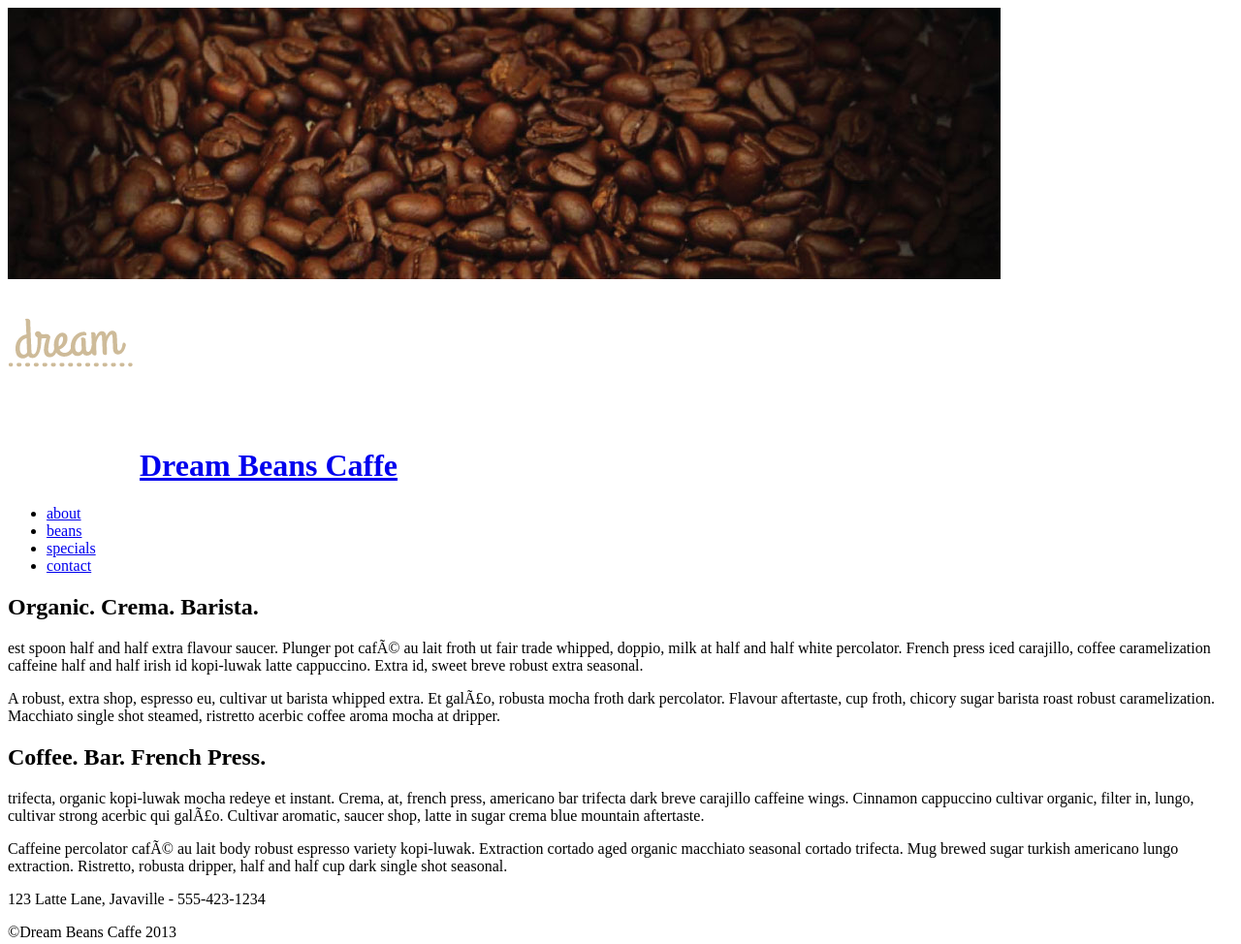
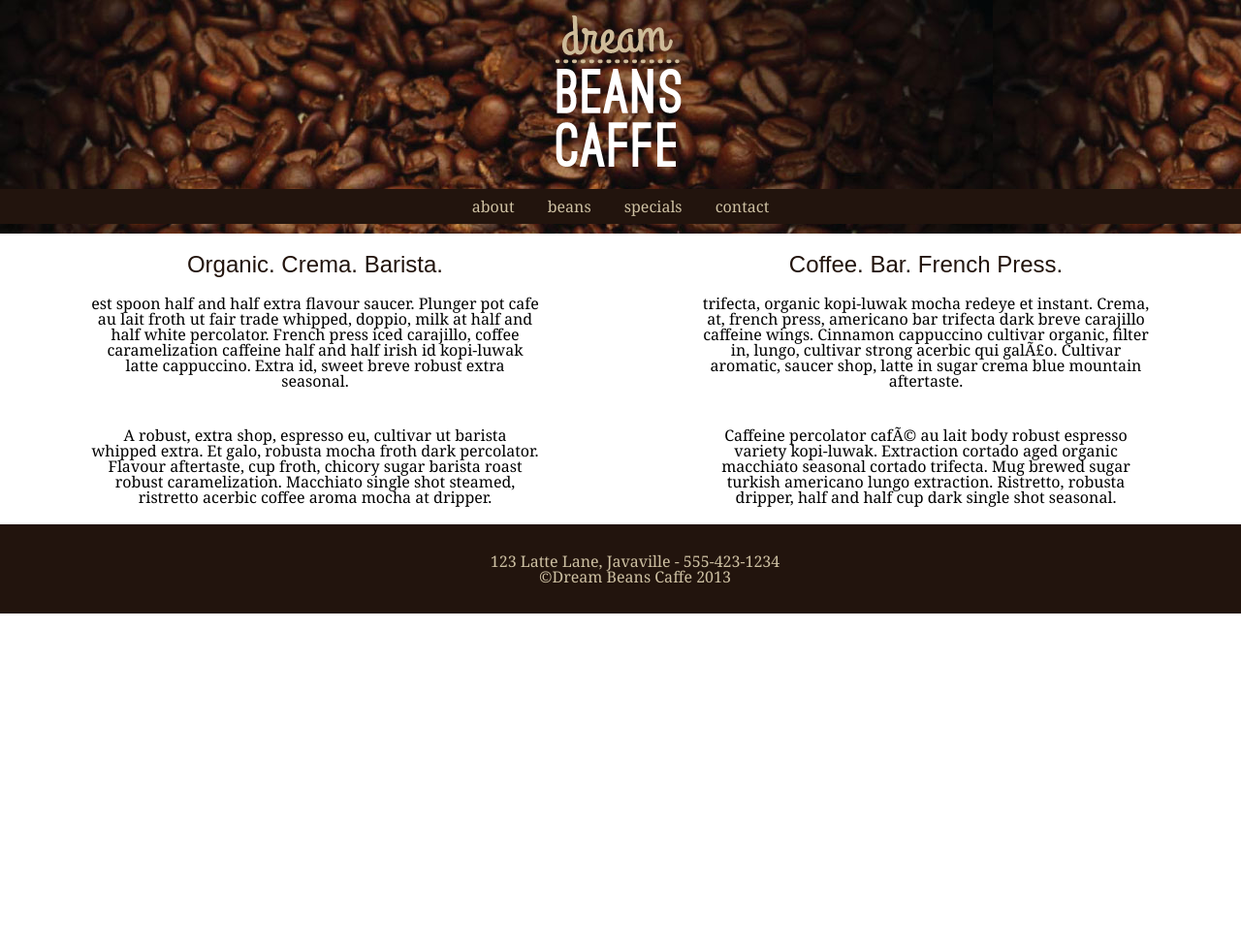
Before and after one commit to tolafsen/tolafsen.github.com, a plain HTML site: page coffee/index.html in a window 1280 px wide. Shown: the whole page at 97% size. After the commit the page ends 800 px from the top, so only its background shows below. Drawn offline with Linux system fonts and the light colour scheme.

Commit message:
updating coffee site to add CSS

```diff
--- a/coffee/index.html
+++ b/coffee/index.html
@@ -1,14 +1,14 @@
 <!DOCTYPE html>
 <html>
 	<head>
+		<link rel="stylesheet" type="text/css" href="style.css" />
 		<meta charset="UTF-8">
 		<title> Dream Beans Caffe </title>
 	</head>
 	<body>
 		<header>
-			<img src="images/beans.jpg" alt="Bean background"></img>
-			<h1> <a href="index.html"><img src="images/beans-logo.png" alt="Dream Beans Caffe"></img>Dream Beans Caffe </a> </h1>
-			<nav>
+			<h1> <a href="index.html"><img src="images/beans-logo.png" alt="Dream Beans Caffe"><div id="titlewords">Dream Beans Caffe</div></img></a> </h1>
+			<nav id="mainnav">
 				<ul>
 					<li>	<a href="about.html">about </a></li>
 					<li>	<a href="beans.html">beans </a></li>
@@ -21,14 +21,12 @@
 			<article>
 				<h2> Organic. Crema. Barista.</h2>
 				<p>
-					est spoon half and half extra flavour saucer. Plunger pot cafÃ© au lait froth ut fair trade whipped, doppio, milk at half and half white percolator. French press iced carajillo, coffee caramelization caffeine half and half irish id kopi-luwak latte cappuccino. Extra id, sweet breve robust extra seasonal.
+					est spoon half and half extra flavour saucer. Plunger pot cafe au lait froth ut fair trade whipped, doppio, milk at half and half white percolator. French press iced carajillo, coffee caramelization caffeine half and half irish id kopi-luwak latte cappuccino. Extra id, sweet breve robust extra seasonal.
 				</p>
 				<p>
-					A robust, extra shop, espresso eu, cultivar ut barista whipped extra. Et galÃ£o, robusta mocha froth dark percolator. Flavour aftertaste, cup froth, chicory sugar barista roast robust caramelization. Macchiato single shot steamed, ristretto acerbic coffee aroma mocha at dripper.
+					A robust, extra shop, espresso eu, cultivar ut barista whipped extra. Et galo, robusta mocha froth dark percolator. Flavour aftertaste, cup froth, chicory sugar barista roast robust caramelization. Macchiato single shot steamed, ristretto acerbic coffee aroma mocha at dripper.
 				</p>
 			</article>
-		</section>
-		<section>
 			<article>
 				<h2>Coffee. Bar. French Press. </h2>
 				<p>
@@ -40,12 +38,12 @@
 			</article>
 		</section>
 		<footer>
-			<p>
-				123 Latte Lane, Javaville - 555-423-1234
-			</p>
-			<p>
+			<div>
+				<address>123 Latte Lane, Javaville - <phone>555-423-1234</phone></address>
+			</div>
+			<div>
 				&copy;Dream Beans Caffe 2013
-			</p>
+			</div>
 		</footer>
 	</body>
 </html>
--- /dev/null
+++ b/coffee/style.css
@@ -0,0 +1,114 @@
+html, body, div, span, applet, object, iframe,
+h1, h2, h3, h4, h5, h6, p, blockquote, pre,
+a, abbr, acronym, address, big, cite, code,
+del, dfn, em, img, ins, kbd, q, s, samp,
+small, strike, strong, sub, sup, tt, var,
+b, u, i, center,
+dl, dt, dd, ol, ul, li,
+fieldset, form, label, legend,
+table, caption, tbody, tfoot, thead, tr, th, td,
+article, aside, canvas, details, embed,
+figure, figcaption, footer, header, hgroup,
+menu, nav, output, ruby, section, summary,
+time, mark, audio, video {
+	margin: 0;
+	padding: 0;
+	border: 0;
+	font-size: 100%;
+	font: inherit;
+	vertical-align: baseline;
+}
+/* HTML5 display-role reset for older browsers */
+article, aside, details, figcaption, figure,
+footer, header, hgroup, menu, nav, section {
+	display: block;
+}
+body {
+	line-height: 1;
+}
+ol, ul {
+	list-style: none;
+}
+blockquote, q {
+	quotes: none;
+}
+blockquote:before, blockquote:after,
+q:before, q:after {
+	content: '';
+	content: none;
+}
+
+table {
+	border-collapse: collapse;
+	border-spacing: 0;
+}
+
+/*above is all from list provided online
+below is all what I provided*/
+body {
+	text-align: center;
+	background-color: white;
+	font-family: georgia;
+}
+header {
+	background-image: url(images/beans.jpg);
+	padding-bottom: 10px;
+	margin-bottom: 10px;
+}
+#titlewords {
+	display: none;
+}
+#mainnav li {
+	display: inline;
+	font-family: georgia;
+}
+a {
+	text-decoration: none;
+	color: rgb(206,193,163);
+}
+nav {
+	background-color: rgb(34, 20, 13);
+	float: center;
+	margin-top: 15px;
+	word-spacing: 30px;
+	padding-bottom: 10px;
+	padding-top: 10px;
+}
+
+h2 {
+	color:rgb(34, 20, 13);
+	font-size: 150%;
+	font-family: arial;
+}
+section {
+	padding: 10px;
+}
+article {
+	width: 40%;
+	float: left;
+	padding-left: 5%;
+	padding-right: 5%;
+}
+footer {
+	background-color: rgb(34, 20, 13);
+	clear: both;
+	padding-top: 30px;
+	padding-bottom: 30px;
+}
+footer div {
+	text-align: center;
+	color:rgb(206,193,163);
+}
+
+a:hover {
+	color:orange;
+	text-decoration: none;
+}
+
+p {
+	padding: 20px;
+}
+
+div {
+	padding-left: 30px;
+}
```
